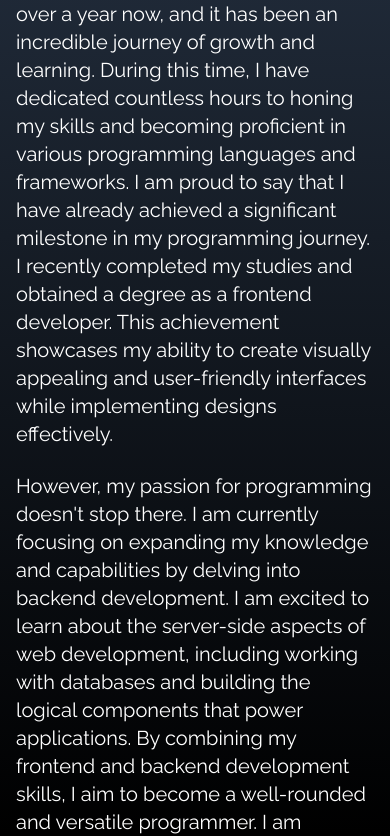
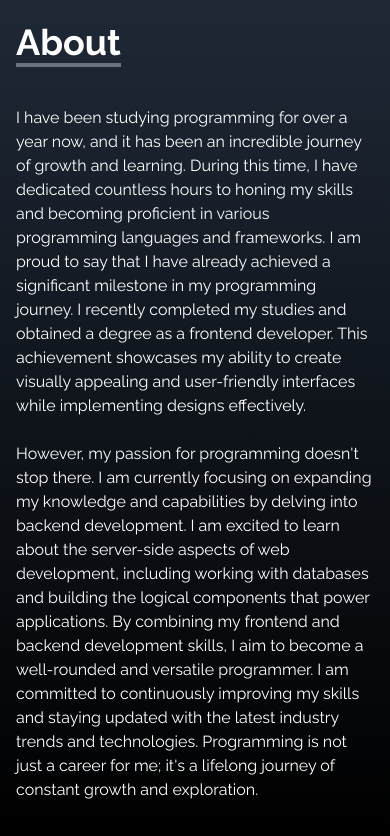
Before and after one commit to santisordi/Pofolio-Santiago, a React (Create React App) app: page / in a window 390 px wide. Shown: the part 854-1690 px from the top of the page. Built offline with nearby package versions, Linux system fonts and the light colour scheme.

Commit message:
ajuste responsive

```diff
--- a/src/components/About.jsx
+++ b/src/components/About.jsx
@@ -9,14 +9,14 @@ const About = () => {
                         About
                     </p>
                 </div>
-                <p className='text-xl mt-20'>I have been studying programming for over a year now, and it has been an incredible journey of growth and learning. During this time, I have dedicated countless hours to honing my skills and becoming proficient in various programming languages and frameworks.
+                <p className='text-l mt-3 sm:text-xl sm:mt-20'>I have been studying programming for over a year now, and it has been an incredible journey of growth and learning. During this time, I have dedicated countless hours to honing my skills and becoming proficient in various programming languages and frameworks.
 
                 I am proud to say that I have already achieved a significant milestone in my programming journey. I recently completed my studies and obtained a degree as a frontend developer. This achievement showcases my ability to create visually appealing and user-friendly interfaces while implementing designs effectively.
                 </p>
 
                 <br />
 
-                <p className='text-xl' >
+                <p className='text-l sm:text-xl' >
                 However, my passion for programming doesn't stop there. I am currently focusing on expanding my knowledge and capabilities by delving into backend development. I am excited to learn about the server-side aspects of web development, including working with databases and building the logical components that power applications.
 
                 By combining my frontend and backend development skills, I aim to become a well-rounded and versatile programmer. I am committed to continuously improving my skills and staying updated with the latest industry trends and technologies. Programming is not just a career for me; it's a lifelong journey of constant growth and exploration.
--- a/src/components/Contact.jsx
+++ b/src/components/Contact.jsx
@@ -3,7 +3,7 @@ import React from 'react'
 const Contact = () => {
     return (
         <div name="contact" className='w-full h-screen bg-gradient-to-b from-black to-gray-800 p-4 text-white'>
-            <div className='flex flex-col'>
+            <div className='flex flex-col p-4 justify-center max-w-screen-lg mx-auto h-full'>
                 <div className='pb-8'>
                     <p className='py-3 text-4xl font-bold inline border-b-4 border-gray-500 lg:flex lg:flex-col lg:text-center'>Contact</p>
                     <p className='py-6 lg:flex lg:flex-col lg:text-center'>Submit the form below to get in touch with me</p>
--- a/src/components/Home.jsx
+++ b/src/components/Home.jsx
@@ -23,7 +23,7 @@ export const Home = () => {
                     </div>
                 </div>
                 <div>
-                    <img src={santiFoto} alt="miporfolio" className='rounded-2xl mx-auto '/>
+                    <img src={santiFoto} alt="miporfolio" className='rounded-2xl mx-auto md:w-full'/>
                 </div>
             </div>
         </div>
--- a/src/components/Portfolio.jsx
+++ b/src/components/Portfolio.jsx
@@ -53,7 +53,7 @@ const Portfolio = () => {
                 portfolios.map(({id, src, demoHref, codeHref}) => (
                     <div key={id} className='shadow-md shadow-gray-600 rounded-lg'>
                       <img src={src} alt='imagen proyecto react porfolio' className='rounded-md duration-200 hover:scale-105'/>
-                      <div className='flex justify-center items-center'>
+                      <div className='flex items-center justify-center'>
                       <a href={demoHref} target="_blank" rel="noopener noreferrer" className="w-1/2 px-6 m-4 duration-200 hover:scale-105">Demo</a>
                 <a href={codeHref} target="_blank" rel="noopener noreferrer" className="w-1/2 px-6 m-4 duration-200 hover:scale-105">Code</a>
                       </div>
```
